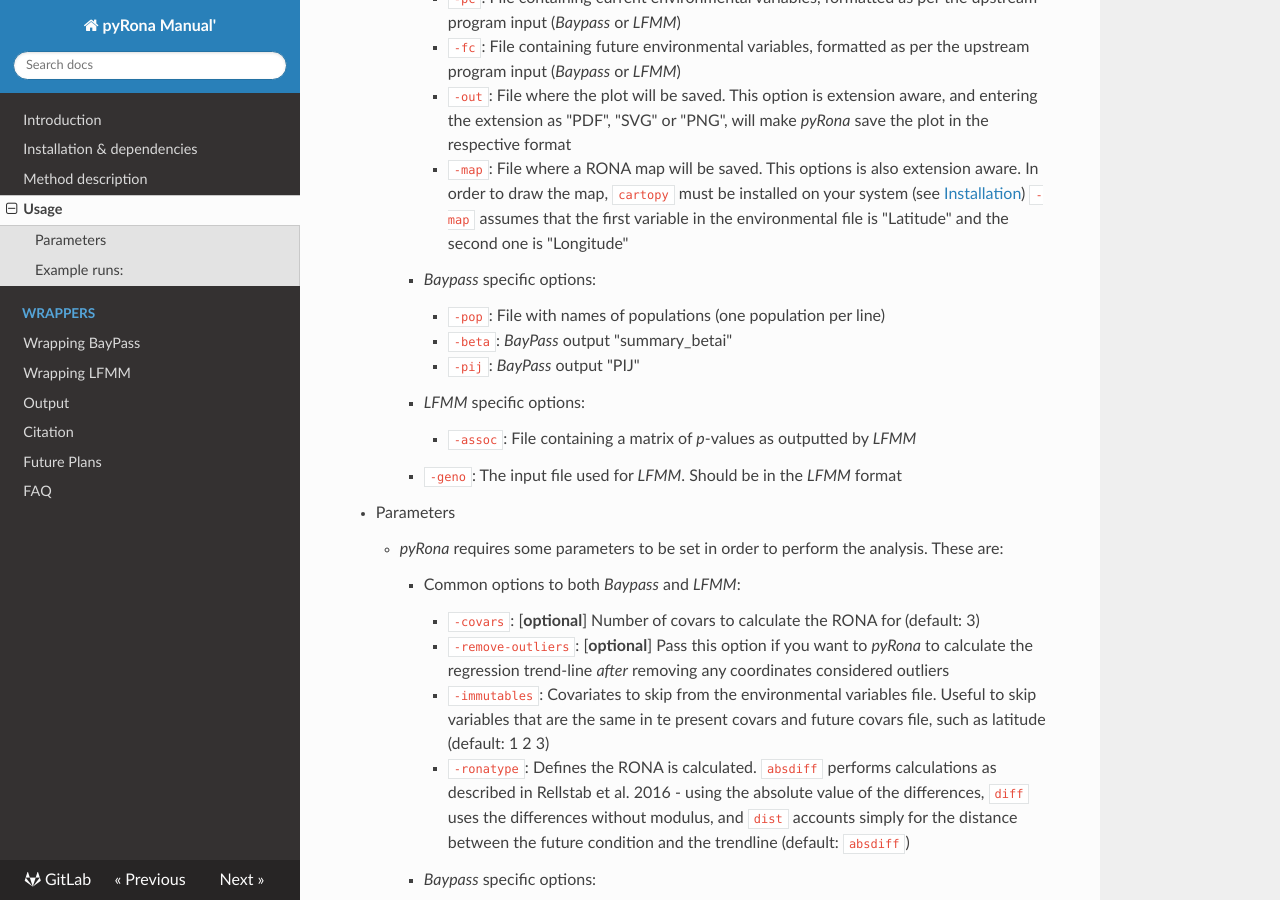
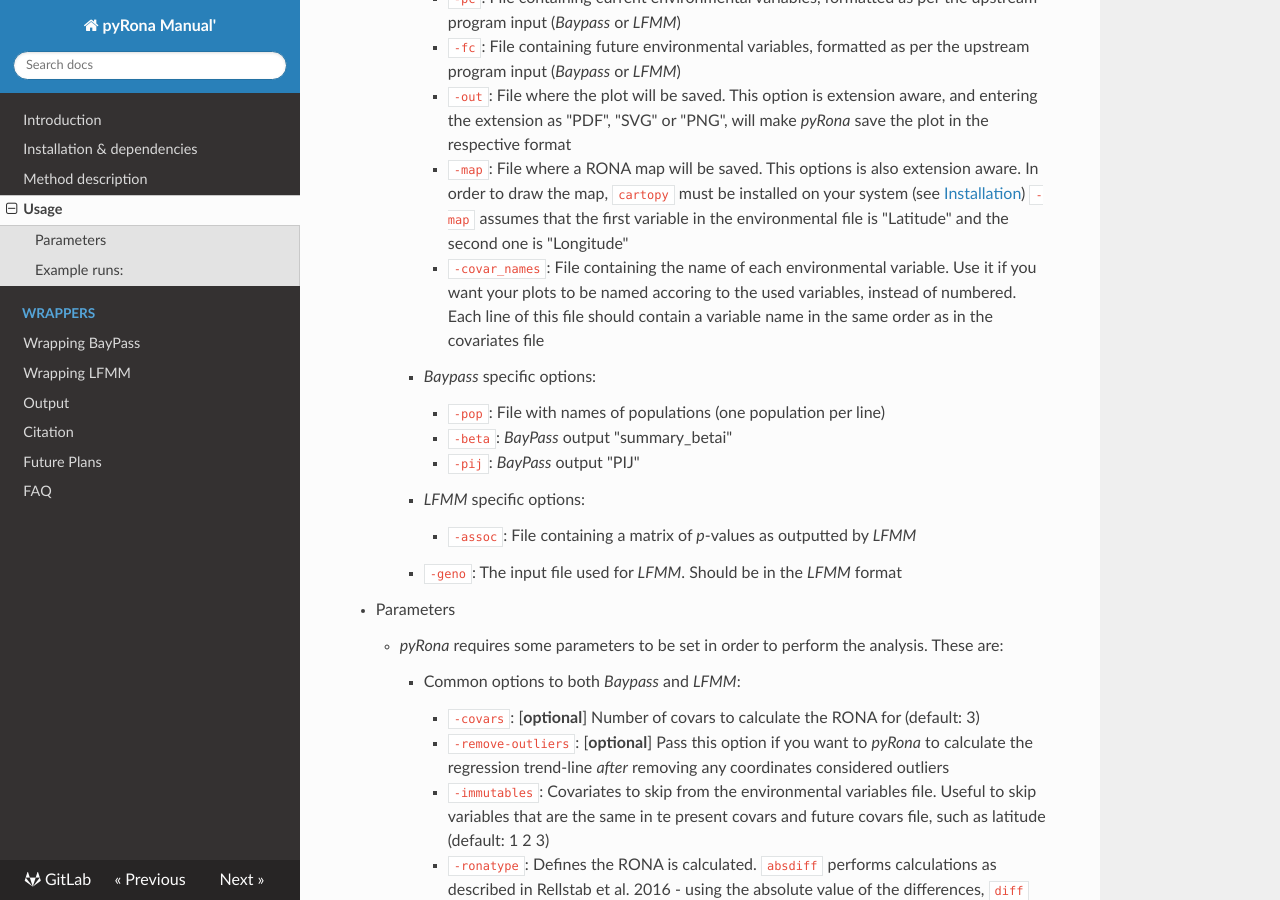
Before and after one commit to StuntsPT/pyRona, an MkDocs documentation site: the page built from docs/usage.md, in a window 1280 px wide and 900 px high, scrolled down 677 px. Built offline with MkDocs 1.6.1, drawn with Linux system fonts in a browser that asks for light colours; nearby versions of some CDN libraries; old or Windows-style settings are respelled for this version of MkDocs.

Commit message:
Updates the documentation

```diff
--- a/docs/usage.md
+++ b/docs/usage.md
@@ -21,6 +21,7 @@ This section describes how to use *pyRona*. All options as of version 0.3.3 are
             - `-fc`: File containing future environmental variables, formatted as per the upstream program input (*Baypass* or *LFMM*)
             - `-out`: File where the plot will be saved. This option is extension aware, and entering the extension as "PDF", "SVG" or "PNG", will make *pyRona* save the plot in the respective format
             - `-map`: File where a RONA map will be saved. This options is also extension aware. In order to draw the map, `cartopy` must be installed on your system (see [Installation](install.md)) `-map` assumes that the first variable in the environmental file is "Latitude" and the second one is "Longitude"
+            - `-covar_names`: File containing the name of each environmental variable. Use it if you want your plots to be named accoring to the used variables, instead of numbered. Each line of this file should contain a variable name in the same order as in the covariates file
         - *Baypass* specific options:
             - `-pop`: File with names of populations (one population per line)
             - `-beta`: *BayPass* output "summary_betai"
```
